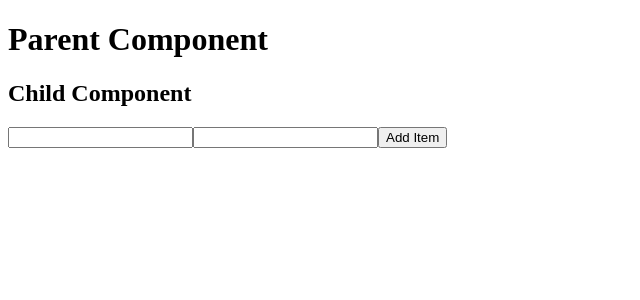
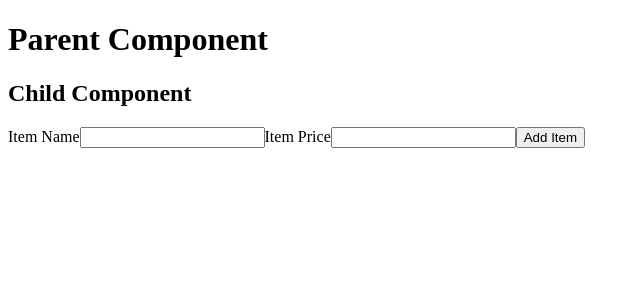
Before and after one commit to acciojob/lift-state-up-4-kamrankhan0001, a React app: page / in a window 1280 px wide. Shown: the top 300 px of the page, without its empty margins (0-640 px from the left). Built offline with nearby package versions, Linux system fonts and the light colour scheme.

Commit message:
submitting code-Fri Jul 14 2023 00:40:54 GMT+0530 (India Standard Time)

```diff
--- a/src/components/App.js
+++ b/src/components/App.js
@@ -47,14 +47,17 @@ const ParentComponent = () => {
       <h1>Parent Component</h1>
       <ChildComponent cartItems={cartItems} removeItem={removeItem} />
       <div>
+        <label>Item Name</label>
         <input
           type="text"
-
+          id="itemName"
           value={itemName}
           onChange={(e) => setItemName(e.target.value)}
         />
+        <label>Item Price</label>
         <input
           type="number"
+          id="itemPrice"
 
           value={itemPrice}
           onChange={(e) => setItemPrice(e.target.value)}
```
